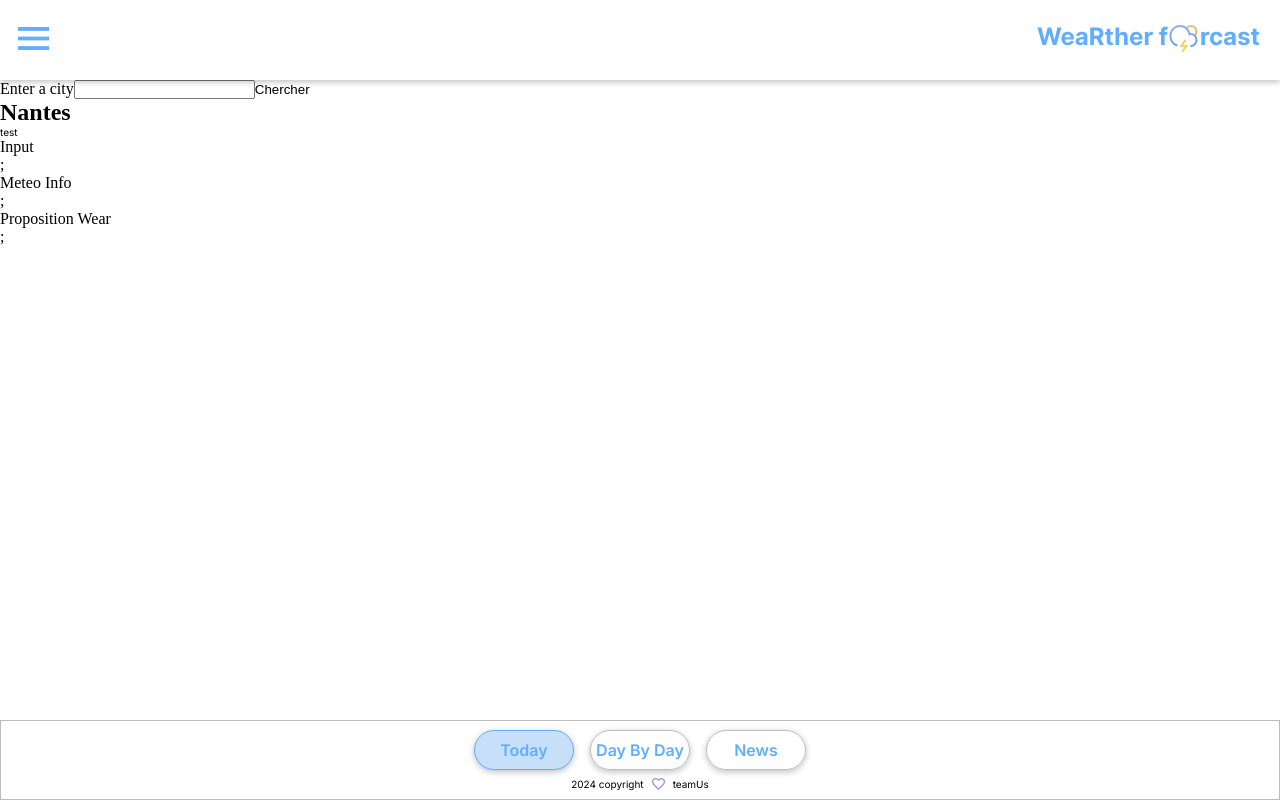
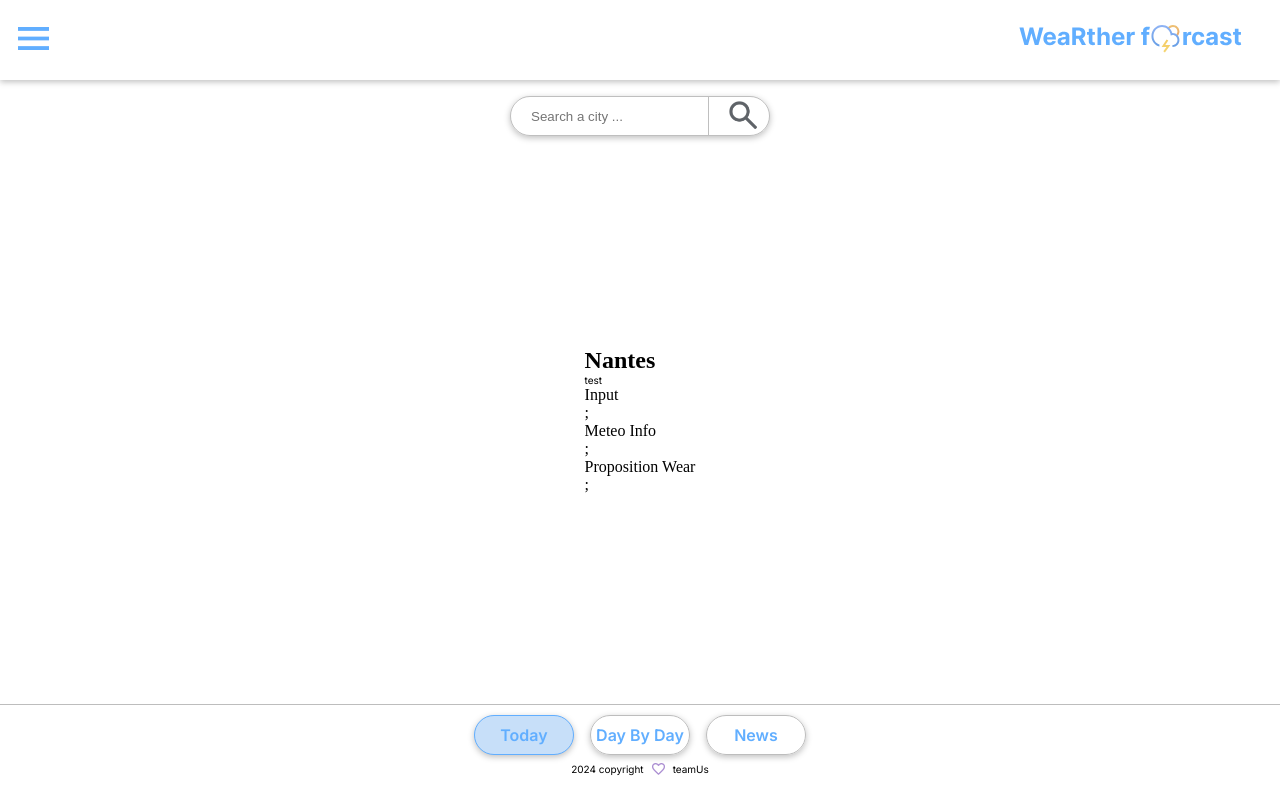
Before and after one commit to WildCodeSchool-2024-09/JS-Nantes-P2-WeartherForcast, a React (Vite) app in the folder client/: page / in a window 1280 px wide. Built offline with nearby package versions, Linux system fonts and the light colour scheme.

Commit message:
style - > input

```diff
--- a/client/src/App.css
+++ b/client/src/App.css
@@ -64,7 +64,11 @@ main {
   width: 100vw;
   margin-right: auto;
   margin-left: auto;
-  min-height: calc(100vh - 80px - 80px); /* ⚠️ Don't change it please => In order to have a sticky footer, calc => view port total hight - header height - footer height*/
+  min-height: calc(100vh - 80px - 80px - 72px); /* ⚠️ Don't change it please => In order to have a sticky footer, calc => view port total hight - header height - footer height - (form height + margin-bottom header *2)*/
+  display: flex;
+  flex-direction: column;
+  justify-content: center;
+  align-items: center;
 }
 
 /*FONCTIONNAL CLASSES*/
--- a/client/src/App.tsx
+++ b/client/src/App.tsx
@@ -16,14 +16,14 @@ export default function App() {
   return (
     <>
       <Header setMenuOpen={setMenuOpen} isMenuOpen={isMenuOpen} />
+      <CityContext.Provider value={city}>
+        <SearchBar setCity={setCity} />
+        <main>
+          {isMenuOpen ? <MenuHeader /> : null}
 
-      <main>
-        {isMenuOpen ? <MenuHeader /> : null}
-        <CityContext.Provider value={city}>
-          <SearchBar setCity={setCity} />
           <PageContent />
-        </CityContext.Provider>
-      </main>
+        </main>
+      </CityContext.Provider>
       <Footer />
     </>
   );
--- a/client/src/components/SearchBar.tsx
+++ b/client/src/components/SearchBar.tsx
@@ -1,4 +1,6 @@
 import { useRef } from "react";
+import searchIcon from "/src/assets/icons/searchIcon.png";
+import "/src/style/SearchBar.css";
 
 interface SearchBarProps {
   setCity: (value: { cityUser: string }) => void;
@@ -19,10 +21,15 @@ export default function SearchBar({ setCity }: SearchBarProps) {
         }
       }}
     >
-      <label htmlFor="city-input">Enter a city</label>
-
-      <input ref={inputRef} type="text" id="city-input" />
-      <button type="submit">Chercher</button>
+      <input
+        ref={inputRef}
+        type="text"
+        id="city-input"
+        placeholder="Search a city ..."
+      />
+      <button className="buttonSearch" type="submit">
+        <img className="searchIcon" src={searchIcon} alt="" />
+      </button>
     </form>
   );
 }
--- a/client/src/style/footer.css
+++ b/client/src/style/footer.css
@@ -1,5 +1,5 @@
 footer {
-  border: solid 1px #bdbdbd;
+  border-top: solid 1px #bdbdbd;
   height: 80px;
   display: flex;
   flex-direction: column;
--- a/client/src/style/header.css
+++ b/client/src/style/header.css
@@ -6,6 +6,7 @@ header {
   padding-right: 18px;
   display: flex;
   position: relative;
+  margin-bottom: 16px;
 }
 
 .navBar {
@@ -18,6 +19,7 @@ header {
 .logo {
   width: 225px;
   height: 36px;
+  margin-right: 18px;
 }
 
 .menuDropdown {
--- /dev/null
+++ b/client/src/style/searchBar.css
@@ -0,0 +1,25 @@
+form {
+  margin: auto;
+  width: 260px;
+  height: 40px;
+  display: flex;
+  justify-content: space-between;
+  border: solid 0.5px var(--shadowColor);
+  border-radius: 60px;
+  box-shadow: 0 2px 6px var(--shadowColor);
+}
+
+input {
+  border: 0;
+  margin-left: 20px; /* ⚠️ Don't touch -> this margin allow to make border-radius of form efficient*/
+}
+
+.buttonSearch {
+  border-left: solid 0.5px var(--shadowColor);
+  padding-left: 20px;
+}
+
+.searchIcon {
+  width: 28px;
+  margin-right: 20px;
+}
```
Also changed, not shown: client/src/assets/icons/searchIcon.png (added).
